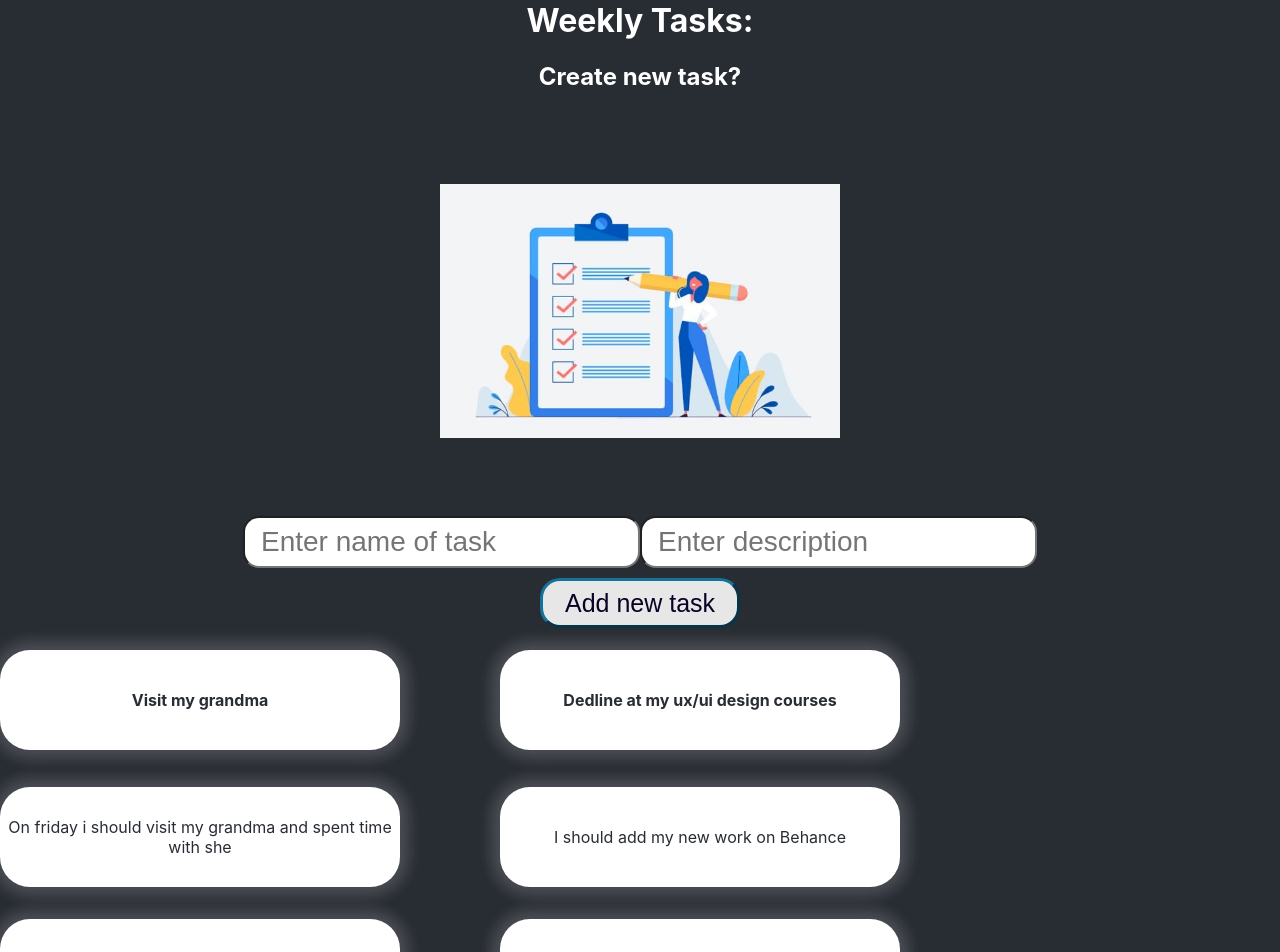
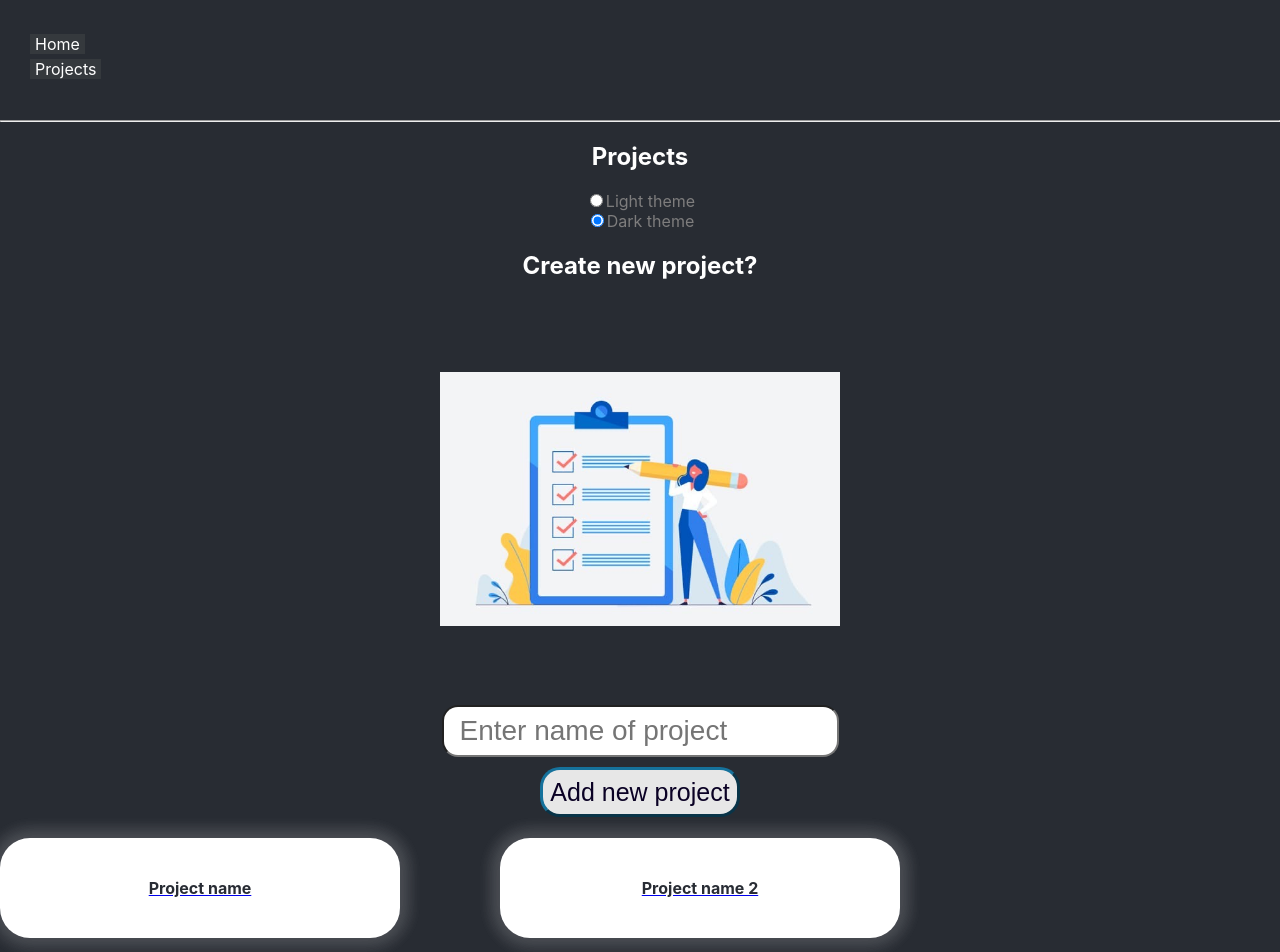
Before and after one commit to youngprogger/ToDoList, a React (Create React App) app: page / in a window 1280 px wide. Shown: the part 60-1012 px from the top of the page. Built offline with nearby package versions, Linux system fonts and the light colour scheme.

Commit message:
дз6 готово

```diff
--- a/package.json
+++ b/package.json
@@ -10,6 +10,7 @@
     "node-sass": "^5.0.0",
     "react": "^17.0.2",
     "react-dom": "^17.0.2",
+    "react-router-dom": "^5.2.0",
     "react-scripts": "4.0.3",
     "web-vitals": "^1.1.1"
   },
--- a/src/App.jsx
+++ b/src/App.jsx
@@ -1,75 +1,185 @@
 import React from 'react';
 import classnames from "classnames/bind"
 import styles from "./App.module.scss"
+import { BrowserRouter, Switch, Route, Link, Redirect, withRouter } from "react-router-dom"
 
 
 import TaskList from './components/TaskList/TaskList'
+import ProjectList from './components/ProjectList/ProjectList'
 import TaskAdd from './components/TaskAdd/TaskAdd'
+import ProjectAdd from './components/ProjectAdd/ProjectAdd'
 
 const cx = classnames.bind(styles)
+var projectId;
 
 class MyTodoList extends React.Component {
-  state = {
+  constructor() {
+    super();
+    var localProjects = JSON.parse(localStorage.getItem('projectsById'));
+    var localTasks = JSON.parse(localStorage.getItem('tasksById'))
+    if (localTasks != null && localProjects != null){
+      this.state = {
         theme: "dark",
-    tasks: [{
+        projectsById: localProjects,
+        tasksById: localTasks
+      };
+    }
+    if (localTasks == null && localProjects != null){
+      this.state = {
+        theme: "dark",
+        projectsById: localProjects,
+        tasksById: {
+          1: {
             id: 1,
             name: 'Visit my grandma',
             description: 'On friday i should visit my grandma and spent time with she',
             completed: true
           },
-    {
+          2: {
             id: 2,
             name: 'Dedline at my ux/ui design courses',
             description: 'I should add my new work on Behance',
             completed: false
           },
-    {
+          3: {
             id: 3,
             name: 'Buy Tesla shares',
             description: 'This is a perfect moment to buy Tesla shares this weekend',
             completed: false
           },
-    {
+          4: {
             id: 4,
             name: 'Go to the Gym',
             description: 'I nevet went to the gym after my illness. It is time to get in shape!',
             completed: true
           },
-    {
+          5: {
             id: 5,
             name: 'Coursework',
             description: 'It is time to start my coursework',
             completed: false
           },
-    {
+          6: {
             id: 6,
             name: 'Work deadline',
             description: "It's time to start my coursework",
             completed: true
           }
-  ]
+        }
       };
+    }
+    if (localTasks != null && localProjects == null){
+      this.state = {
+        theme: "dark",
+        projectsById: {
+          1: {
+            id: 1,
+            name: 'Project name',
+            tasksIds: [1, 2, 3]
+          },
+          2: {
+            id: 2,
+            name: 'Project name 2',
+            tasksIds: [4, 5]
+          }
+        },
+        tasksById: localTasks
+      };
+    }
+    if (localTasks == null && localProjects == null){
+    this.state = {
+    theme: "dark",
+    projectsById: {
+      1: {
+        id: 1,
+        name: 'Project name',
+        tasksIds: [1, 2, 3]
+      },
+      2: {
+        id: 2,
+        name: 'Project name 2',
+        tasksIds: [4, 5]
+      }
+    },
+    tasksById: {
+      1: {
+        id: 1,
+        name: 'Visit my grandma',
+        description: 'On friday i should visit my grandma and spent time with she',
+        completed: true
+      },
+      2: {
+        id: 2,
+        name: 'Dedline at my ux/ui design courses',
+        description: 'I should add my new work on Behance',
+        completed: false
+      },
+      3: {
+        id: 3,
+        name: 'Buy Tesla shares',
+        description: 'This is a perfect moment to buy Tesla shares this weekend',
+        completed: false
+      },
+      4: {
+        id: 4,
+        name: 'Go to the Gym',
+        description: 'I nevet went to the gym after my illness. It is time to get in shape!',
+        completed: true
+      },
+      5: {
+        id: 5,
+        name: 'Coursework',
+        description: 'It is time to start my coursework',
+        completed: false
+      },
+      6: {
+        id: 6,
+        name: 'Work deadline',
+        description: "It's time to start my coursework",
+        completed: true
+      }
+    }
+  };
+}
+}
 
 
   submitHandler = (name, description) => {
     console.log(name, description)
     if (name && description) {
-      this.setState( (prevState) => {
-        const newTasksArr = [...prevState.tasks]
-        const tasksLastID = newTasksArr.length
-        newTasksArr[tasksLastID] = {
-          id: tasksLastID+1,
+      const tasks = this.state.tasksById;
+      var lastId = Object.keys(tasks).length;
+      tasks[lastId+1] = {
+        id: lastId+1,
         name: name,
         description: description,
         completed: false
       }
-        return {
-          tasks: newTasksArr
-          }
-        })
+      this.setState({tasksById:tasks})
+      const project = this.state.projectsById[projectId['projectId']]
+      project.tasksIds.push(lastId + 1)
+      localStorage.setItem('tasksById', JSON.stringify(this.state.tasksById))
+      localStorage.setItem('projectsById', JSON.stringify(this.state.projectsById))
     }
     else {
       return alert('Enter task name and description')
+    }
+  }
+
+  submitProjectHandler = (name) => {
+    if (name != "") {
+      const projects = this.state.projectsById;
+      var lastId = Object.keys(projects).length;
+      projects[lastId+1] = {
+        id: lastId+1,
+        name: name,
+        tasksIds: []
+      }
+      this.setState({projectsById:projects})
+      localStorage.setItem('projectsById', JSON.stringify(this.state.projectsById))
+      }
+    else {
+      return alert('Enter task name')
     }
   }
 
@@ -78,21 +188,26 @@ class MyTodoList extends React.Component {
   }
 
   handleTaskStatus = (taskID) => {
-
-    const tasks = this.state.tasks;
-    const taskToChangeStatusID = tasks.findIndex( (task) => task.id === taskID )
-    this.setState((currState) => {
-      const newTasksArr = [...currState.tasks]
-      newTasksArr[taskToChangeStatusID] = { ...newTasksArr[taskToChangeStatusID], completed: !currState.tasks[taskToChangeStatusID].completed }
-      return {
-        tasks: newTasksArr
-      }
-    })
+    const tasks = this.state.tasksById;
+    tasks[taskID].completed = !tasks[taskID].completed
+    this.setState({tasksById:tasks})
+    localStorage.setItem('state', JSON.stringify(this.state))
   }
 
   render() {
-    const tasks = this.state.tasks
 
+    if (projectId != null){
+      const tmptasks = this.state.tasksById
+      const tmpproject = this.state.projectsById[projectId['projectId']]
+      if (tmpproject === undefined){
+        return <Redirect to="/" />
+      }
+      var tasks = []
+    for (var i in tmptasks){
+      if (tmpproject.tasksIds.some(v => v === tmptasks[i].id)){
+        tasks.push(tmptasks[i])
+      }
+    }
     return (
 
       <header className={cx(`App-header-theme-${this.state.theme}`)}>
@@ -132,16 +247,114 @@ class MyTodoList extends React.Component {
        </header>
     )
     }
+    else{
+    const tmpprojects = this.state.projectsById;
+    var projects = []
+    for (var i in tmpprojects){
+        projects.push(tmpprojects[i])
+      }
+    return (
+
+      <header className={cx(`App-header-theme-${this.state.theme}`)}>
+        <div>
+            <input
+              type="radio"
+              name="theme"
+              id="light"
+              value="light"
+              checked={this.state.theme === "light"}
+              onChange={this.handleThemeChange}
+            />
+            <label htmlFor="light">Light theme</label>
+          </div>
+
+          <div>
+            <input
+              type="radio"
+              name="theme"
+              id="dark"
+              value="dark"
+              checked={this.state.theme === "dark"}
+              onChange={this.handleThemeChange}
+            />
+            <label htmlFor="dark">Dark theme</label>
+      </div>
+            <h2>Create new project?</h2>
+        <React.Fragment>
+          <header className={cx(`App-header-theme-${this.state.theme}`)}>
+          <ProjectAdd onSubmit={this.submitProjectHandler}/>
+          <div className={cx('container')}>
+          <ProjectList projectsArr={projects}/>
+          </div>
+          </header>
+        </React.Fragment>
+       </header>
+    )
+    }
+  }
+}
+
+const Header = () => {
+  return (
+    <div className={cx(`App-header-theme-dark`)}>
+      <h2>Menu</h2>
+
+      <ul className={cx('ul')}>
+        <li className={cx(`ul li`)}>
+          <a className={cx(`ul li a`)}><Link to="/">Home</Link></a>
+        </li>
+        <li className={cx(`ul li`)}>
+        <a className={cx(`ul li a`)}><Link to="/projects/">Projects</Link></a>
+        </li>
+      </ul>
+      <hr />
+    </div>
+  )
+}
+
+const Projects = () => {
+  projectId = null;
+  return (
+    <div className="App">
+    <h2>Projects</h2>
+    <div>
+          <MyTodoList/>
+        </div>
+  </div>
+  )
+  }
+
+const SpecificProject = ({ match }) => {
+  projectId = match.params
+  if (!Number(projectId['projectId'])) {
+    return <Redirect to="/" />
+  }
+  return (
+      <div className="App">
+      <h2>Specific Project {projectId['projectId']}</h2>
+        <div>
+          <MyTodoList/>
+        </div>
+    </div>
+  )
 }
 
 
 function App() {
   return (
-    <div className="App">
-        <div>
-          <MyTodoList/>
+    <BrowserRouter>
+      <div className={cx(`App-header-theme-dark`)}>
+        <Route path="/" component={Header} />
+        <Route path="/projects/"/>
+
+        <Switch>
+          <Route exact path="/" component={Projects} />
+          <Route exact path="/projects/" component={Projects} />
+          <Route path="/projects/:projectId/" component={SpecificProject} />
+          <Redirect to="/" />
+        </Switch>
       </div>
-    </div>
+    </BrowserRouter>
   );
 }
 
--- a/src/App.module.scss
+++ b/src/App.module.scss
@@ -38,7 +38,6 @@
     background-color: #282c33;
     }
   }
-
   .button1 {
 
     width: 200px;
@@ -107,3 +106,18 @@
 label {
     color: #7e7d7d;
   }
+  ul {
+    background: #282c33;
+    padding: 20px;
+    list-style-type: none;  }
+    ul li {
+      color: white;
+      margin: 5px;
+      text-decoration: none;
+    }
+    ul li a {
+      background: #35393d;
+      color: white;
+      margin: 5px;
+      text-decoration: none;
+    }
--- /dev/null
+++ b/src/components/Project/Project.jsx
@@ -0,0 +1,17 @@
+import React from 'react'
+import classnames from "classnames/bind"
+import styles from "../../App.module.scss"
+
+const cx = classnames.bind(styles)
+
+const Project = ({ id, name}) => {
+  return (
+    <a href={`/projects/${id}`}>
+          <div className={cx('container1')} id={id}>
+          <h4 className={cx(`task`)}>{name}</h4>
+      </div>
+    </a>
+    )
+  }
+
+export default Project
--- /dev/null
+++ b/src/components/ProjectAdd/ProjectAdd.js
@@ -0,0 +1,49 @@
+import React from 'react'
+import classes from './ProjectAdd.module.css'
+import '../../App.css'
+
+class ProjectInput extends React.Component {
+    state = {
+      projectName: ''
+    }
+
+    handleChange = (event) => {
+      const { value, name } = event.currentTarget
+      this.setState({ [name]: value })
+    }
+
+    handleSumbit = (event) => {
+      event.preventDefault()
+      const name = this.state.projectName
+      return this.props.onSubmit(name)
+    }
+
+    render() {
+      return (
+        <form onSubmit={this.handleSumbit}>
+          <div className={classes.taskImage}></div>
+          <fieldset>
+            <input
+                required
+                value={this.state.name}
+                name="projectName"
+                placeholder='Enter name of project'
+                onChange={this.handleChange}
+            />
+          </fieldset>
+          <button className='button1' type='submit'>Add new project</button>
+        </form>
+      )
+    }
+  }
+
+  const ProjectAdd = ({onSubmit}) => {
+    return (
+        <div>
+            <ProjectInput onSubmit={onSubmit}/>
+        </div>
+    )
+  }
+
+
+  export default ProjectAdd
--- /dev/null
+++ b/src/components/ProjectAdd/ProjectAdd.module.css
@@ -0,0 +1,20 @@
+input {
+    font-size: 28px;
+    padding: .5rem 1rem;
+    border-radius: 16px;
+}
+form {
+    display: flex;
+    flex-direction: column;
+    justify-content: center;
+    align-items: center;
+}
+fieldset {
+    outline: none;
+    border: none;
+}
+.taskImage {
+    width: 400px;
+    height: 400px;
+    background: no-repeat center/100% url("./icons/addtask.jpeg");
+}
--- /dev/null
+++ b/src/components/ProjectList/ProjectList.js
@@ -0,0 +1,22 @@
+import React from 'react'
+import Project from '../Project/Project'
+
+const ProjectList = ({projectsArr}) => {
+    var tasks = []
+    for (var i in projectsArr){
+        tasks.push(projectsArr[i])
+    }
+    return (
+        tasks.map( (task) => {
+            return (
+                <Project
+                    key={task.id}
+                    id={task.id}
+                    name={task.name}
+                />
+            )
+        })
+    )
+}
+
+export default ProjectList
--- a/src/components/TaskList/TaskList.js
+++ b/src/components/TaskList/TaskList.js
@@ -2,8 +2,12 @@ import React from 'react'
 import Task from '../Task/Task'
 
 const TaskList = ({tasksArr, onClick}) => {
+    var tasks = []
+    for (var i in tasksArr){
+        tasks.push(tasksArr[i])
+    }
     return (
-        tasksArr.map( (task) => {
+        tasks.map( (task) => {
             return (
                 <Task
                     key={task.id}
```
Also changed, not shown: src/components/ProjectAdd/icons/addtask.jpeg (added), 1 other file (tests, documents, lock files or other folders). Lines whose indentation alone changed are shown as unchanged.
